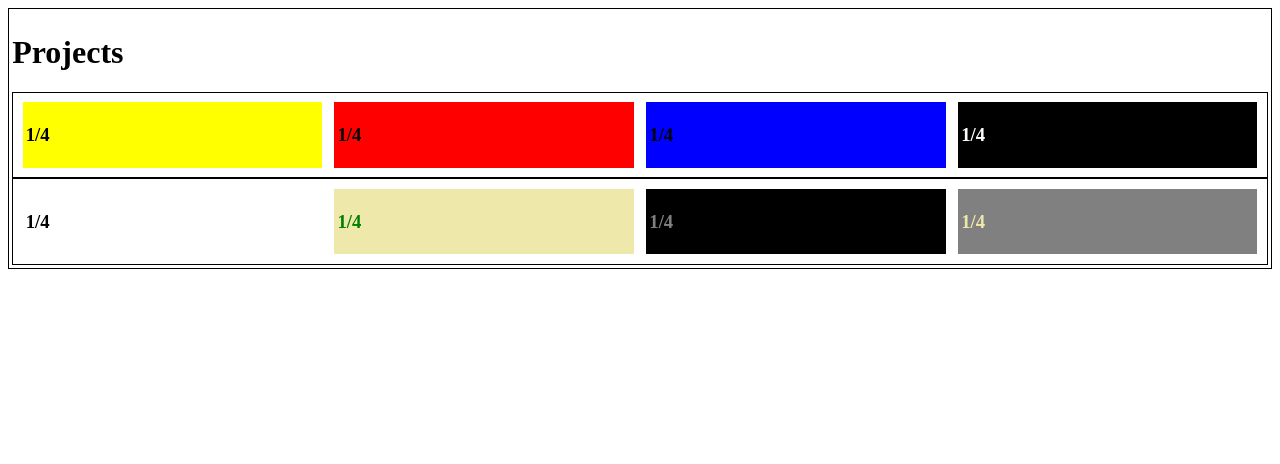
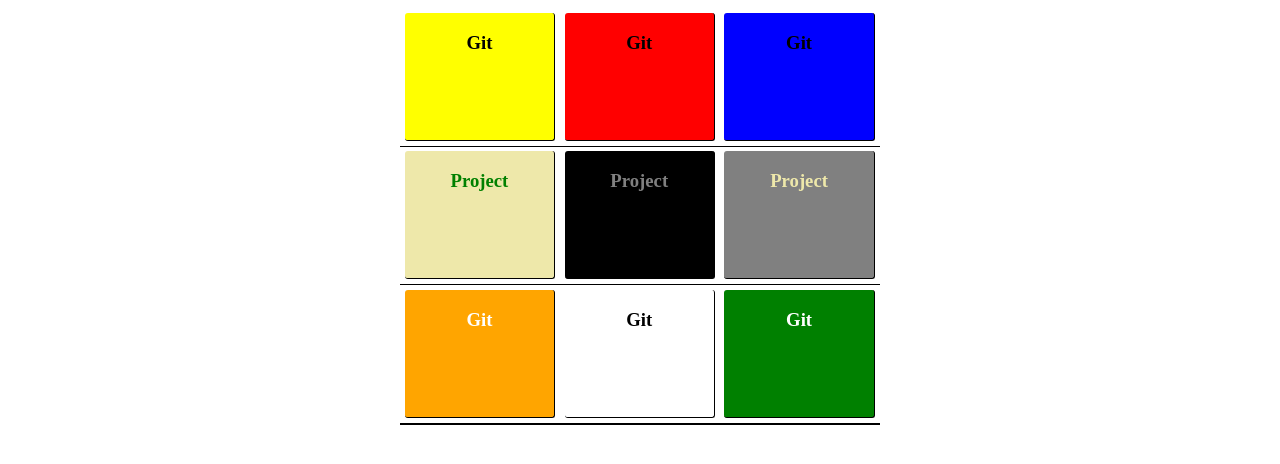
Before and after one commit to Stevo5o/Basic-HTML5-Grid, a plain HTML site: page public_html/index.html in a window 1280 px wide. Drawn offline with Linux system fonts and the light colour scheme.

Commit message:
Basic CSS grid 3 * 3

```diff
--- a/public_html/index.html
+++ b/public_html/index.html
@@ -13,36 +13,37 @@ and open the template in the editor.
     </head>
     <body>
         <div class ="grid grid-pad">
-            <div class="">
-                <h1>Projects</h1>
+            <div class="grid grid-pad">
+                <div class="col-1-3 col-git-1">
+                    <h3>Git</h3>
+                </div>
+                <div class="col-1-3 col-git-2">
+                    <h3>Git</h3>
+                </div>
+                <div class="col-1-3 col-git-3">
+                    <h3>Git</h3>
+                </div>
             </div>
             <div class="grid grid-pad">
-                <div class="col-1-4 col-git-1">
-                    <h3>1/4</h3>
+                <div class="col-1-3 col-pro-1">
+                    <h3>Project</h3>
                 </div>
-                <div class="col-1-4 col-git-2">
-                    <h3>1/4</h3>
+                <div class="col-1-3 col-pro-2">
+                    <h3>Project</h3>
                 </div>
-                <div class="col-1-4 col-git-3">
-                    <h3>1/4</h3>
+                <div class="col-1-3 col-pro-3">
+                    <h3>Project</h3>
                 </div>
-                <div class="col-1-4 col-git-4">
-                    <h3>1/4</h3>
-                </div>
-
             </div>
             <div class="grid grid-pad">
-                <div class="col-1-4 col-pro-1">
-                    <h3>1/4</h3>
+                <div class="col-1-3 col-git-4">
+                    <h3>Git</h3>
                 </div>
-                <div class="col-1-4 col-pro-2">
-                    <h3>1/4</h3>
+                <div class="col-1-3 col-git-5">
+                    <h3>Git</h3>
                 </div>
-                <div class="col-1-4 col-pro-3">
-                    <h3>1/4</h3>
-                </div>
-                <div class="col-1-4 col-pro-4">
-                    <h3>1/4</h3>
+                <div class="col-1-3 col-git-6">
+                    <h3>Git</h3>
                 </div>
             </div>
     </body>
--- a/public_html/styley.css
+++ b/public_html/styley.css
@@ -7,7 +7,10 @@
 
 }
 .grid {
-    border:1px black solid;
+    margin:0px auto;
+    width:30em;
+    border-bottom: 1px black solid;
+
 }
 .grid:after {
     content: "";
@@ -19,21 +22,15 @@
     -mox-box-sizing: border-box;
     box-sizing: border-box;
 }
-[class*='col-'] {
-    padding:.25%;;
-}
-.grid-pad {
-    padding:.25%;;
-}
-.col-1-2 {
-    width: 50%;
-}
-.col-1-4 {
-    width: 24%;
-    margin:.5%;
-}
-.col-1-8 {
-    width: 12%;
+
+.col-1-3 {
+    width: 31.3%;
+    margin:1%;
+    height:8em;
+    border-bottom: 1px black solid;
+    border-right: 1px black solid;
+    border-radius: 3px;
+    text-align: center;
 }
 .col-git-1 {
     background:yellow;
@@ -45,18 +42,30 @@
     background:blue;
 }
 .col-git-4 {
-    background:black;
+    background:orange;
     color:white;
 }
-.col-pro-2 {
+.col-git-6 {
+    background:green;
+    color:white;
+}
+.col-git-7 {
+    background:purple;
+    color:white;
+}
+.col-git-8 {
+    background:gray;
+    color:white;
+}
+.col-pro-1 {
     background:palegoldenrod;
     color:green;
 }
-.col-pro-3 {
+.col-pro-2 {
     background:black;
     color:gray;
 }
-.col-pro-4 {
+.col-pro-3 {
     background:gray;
     color:palegoldenrod;
 }
```
